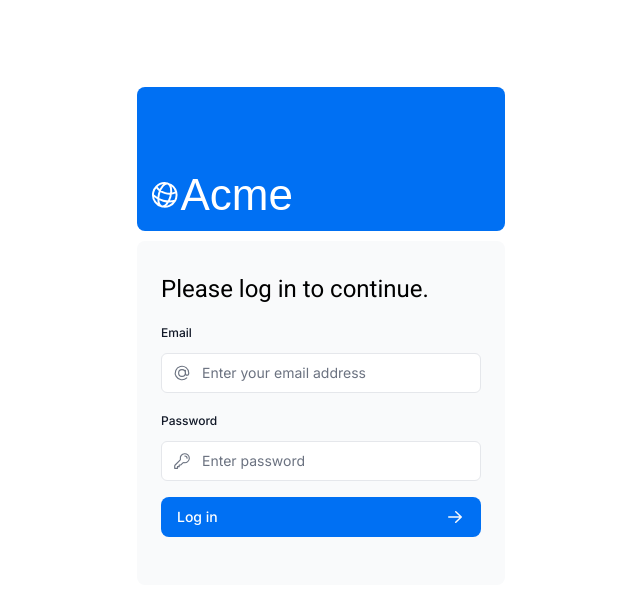
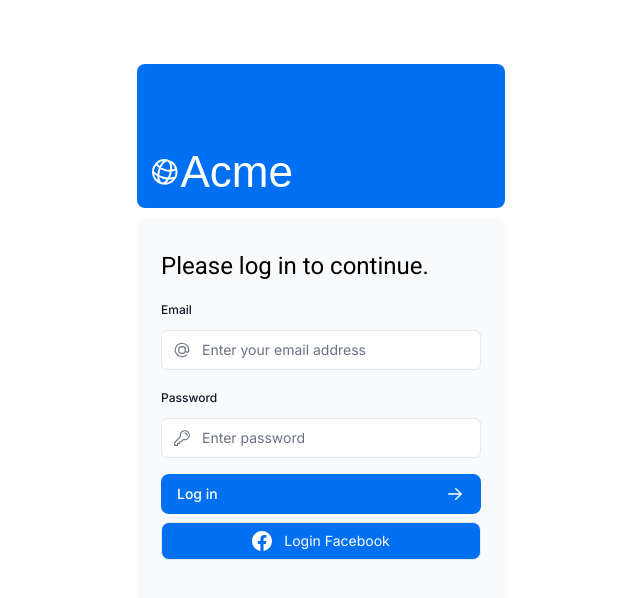
Before and after one commit to jhonagapito/nextjs-dashboard, a Next.js app: page /login in a window 1280 px wide. Shown: the top 598 px of the page, without its empty margins (319-959 px from the left). Built offline with nearby package versions, Linux system fonts and the light colour scheme; no server answers; a web font is replaced by a local one.

Commit message:
Metadata

```diff
--- a/app/dashboard/invoices/page.tsx
+++ b/app/dashboard/invoices/page.tsx
@@ -6,6 +6,11 @@
 import { InvoicesTableSkeleton } from '@/app/ui/skeletons';
 import { Suspense } from 'react';
 import { fetchInvoicesPages } from '@/app/lib/data';
+import { Metadata } from 'next';
+
+export const metadata: Metadata = {
+  title: 'Invoices'
+};
 
 export default async function Page({searchParams}: {
     searchParams?: {
--- a/app/layout.tsx
+++ b/app/layout.tsx
@@ -1,5 +1,15 @@
 import '@/app/ui/global.css';
 import { inter } from './ui/fonts';
+import { Metadata } from 'next';
+
+export const metadata: Metadata = {
+  title: {
+    template: '%s | Acme Dashboard',
+    default: 'Acme Dashboard',
+  },
+  description: 'The official Next.js Learn Dashboard built with App Router.',
+  metadataBase: new URL('https://next-learn-dashboard.vercel.sh'),
+};
 
 export default function RootLayout({
   children,
--- a/app/login/page.tsx
+++ b/app/login/page.tsx
@@ -11,7 +11,7 @@
                     </div>
                 </div>
                 <LoginForm />
-                {/* <LoginForm /> trigger deployment */}
+
             </div>
         </main>
     );
--- /dev/null
+++ b/app/ui/facebook-login.tsx
@@ -0,0 +1,19 @@
+'use client';
+
+export default function FacebookLogin() {
+    const redirectToFacebook = `https://www.facebook.com/v18.0/dialog/oauth?
+        client_id=${process.env.FACEBOOK_CLIENT_ID}
+        &redirect_uri=${'http://localhost:3000'}
+        &state=${process.env.AUTH_SECRET}`;
+
+
+    return (
+        <div>
+            <a href={redirectToFacebook} className="flex items-center justify-center w-full px-4 py-2 mt-2 space-x-3 text-sm text-center bg-blue-500 text-white transition-colors duration-200 transform border rounded-lg dark:text-gray-300 dark:border-gray-300 hover:bg-gray-600 dark:hover:bg-gray-700">
+                <svg xmlns="http://www.w3.org/2000/svg" width="20" height="20" fill="currentColor" className="bi bi-facebook" viewBox="0 0 16 16">
+                    <path d="M16 8.049c0-4.446-3.582-8.05-8-8.05C3.58 0-.002 3.603-.002 8.05c0 4.017 2.926 7.347 6.75 7.951v-5.625h-2.03V8.05H6.75V6.275c0-2.017 1.195-3.131 3.022-3.131.876 0 1.791.157 1.791.157v1.98h-1.009c-.993 0-1.303.621-1.303 1.258v1.51h2.218l-.354 2.326H9.25V16c3.824-.604 6.75-3.934 6.75-7.951z" />
+                </svg>
+                <span className="text-sm text-white dark:text-gray-200">Login Facebook</span></a>
+        </div>
+    );
+}
--- a/app/ui/login-form.tsx
+++ b/app/ui/login-form.tsx
@@ -10,6 +10,7 @@
 import { Button } from './button';
 import { useFormState, useFormStatus } from 'react-dom';
 import { authenticate } from '../lib/actions';
+import FacebookLogin from './facebook-login';
 
 export default function LoginForm() {
   const [code, action] = useFormState(authenticate, undefined);
@@ -62,6 +63,7 @@
           </div>
         </div>
         <LoginButton />
+        <FacebookLogin />
         <div className="flex h-8 items-end space-x-1">
           {code === 'CredentialSignin' && (
             <>
--- a/next.config.js
+++ b/next.config.js
@@ -1,4 +1,10 @@
 /** @type {import('next').NextConfig} */
-const nextConfig = {};
+const nextConfig = {
+    images: {
+        domains: [
+            'https://nextjs-dashboard-beta-flax.vercel.app',
+        ]
+    },
+};
 
 module.exports = nextConfig;
```
